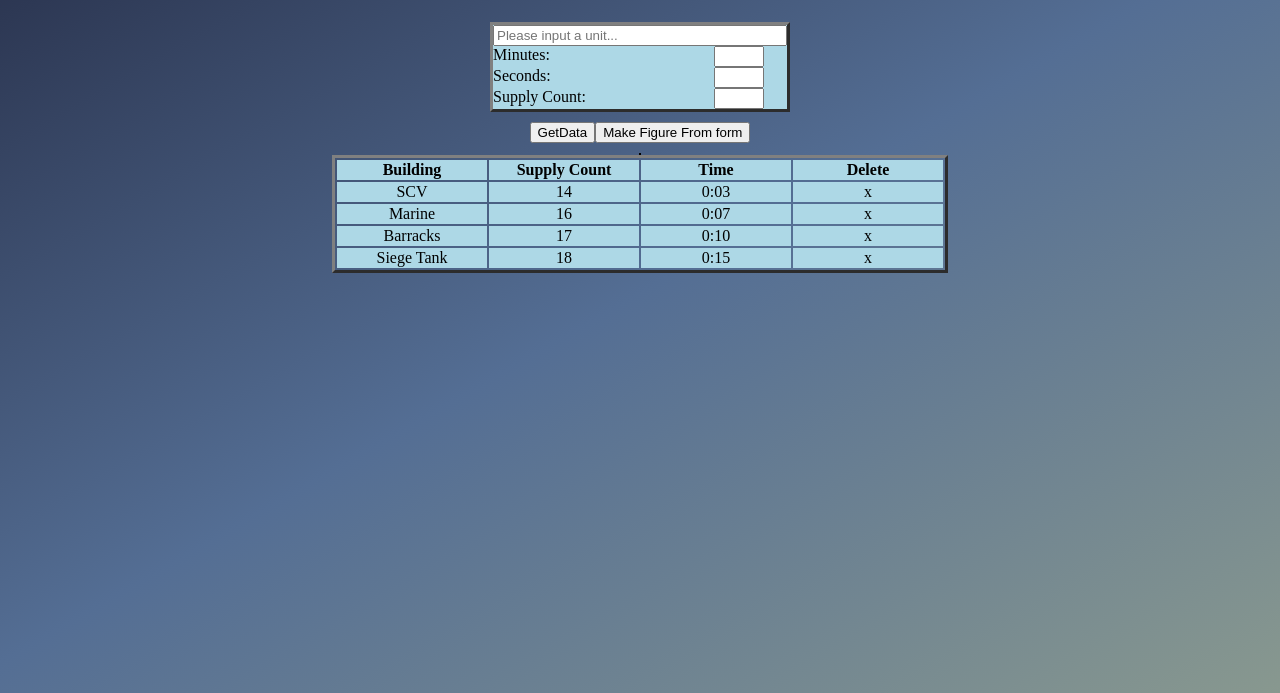
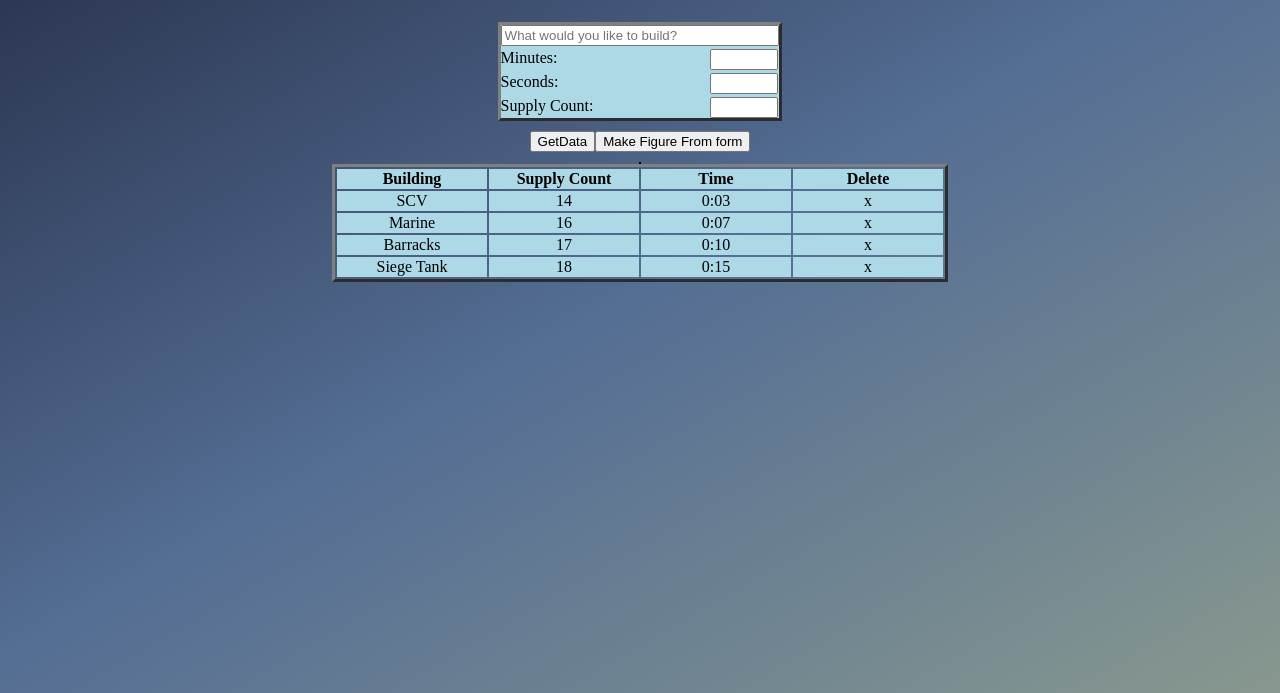
Before and after one commit to JordanAlexanderWright/SC2Buildinator, a plain HTML site: page pages/index.html in a window 1280 px wide. Shown: the part 107-800 px from the top of the page. Drawn offline with Linux system fonts and the light colour scheme.

Commit message:
More small style changes

```diff
--- a/css/style.css
+++ b/css/style.css
@@ -102,6 +102,7 @@ a, a:link, a:visited {
     text-align: center;
     margin-top: 10px;
 }
+
 .typeSelector{
     justify-self: center;
     margin-bottom: 25px;
@@ -111,8 +112,9 @@ a, a:link, a:visited {
 .userInputs{
     grid-area: 'userInputs';
     display: grid;
-    max-width: 400px;
-    min-width: 300px;
+    row-gap: 3px;
+    max-width: 375px;
+    min-width: 250px;
     grid-template-columns: 75% 25%;
     background-color:lightblue;
     border-color:grey;
@@ -124,7 +126,9 @@ a, a:link, a:visited {
     grid-column-end: 3;
 }
 
-
+#minuteSelector, #secondSelector, #supplySelector{
+    margin-right: 1px;
+}
 
 /*Styles for placeholder buttons */
 .buttonContainer {
@@ -132,10 +136,6 @@ a, a:link, a:visited {
     flex-direction: row;
     margin-top: 10px;
     justify-content: center;
-}
-
-#minuteSelector, #secondSelector, #supplySelector{
-    max-width: 50px;
 }
 
 /* Build Figures */
--- a/pages/index.html
+++ b/pages/index.html
@@ -37,7 +37,7 @@
 
         <div class="userInputs" id="userInputs">
 
-            <input type="text" name="" id="objectSelector" placeholder="Please input a unit...">
+            <input type="text" name="" id="objectSelector" placeholder="What would you like to build?">
 
             <label for="minuteSelector">Minutes:</label>
             <input type="number" id="minuteSelector" placeholder="" maxlength="2" max="59" name="minuteSelector">
```
